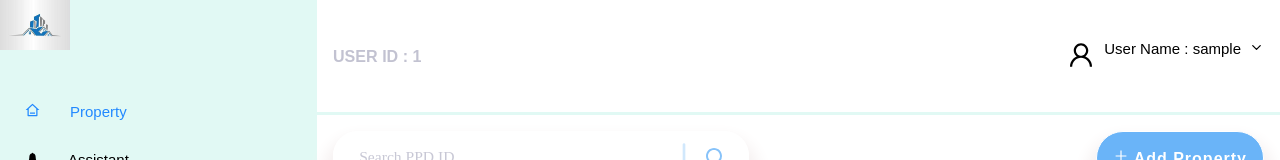
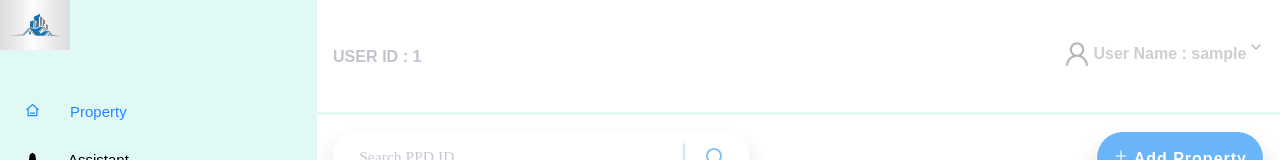
Before and after one commit to ChavvaNarayana/Real_Estate_Client, a React (Create React App) app: page / in a window 1280 px wide. Shown: the top 160 px of the page. Built offline with nearby package versions, Linux system fonts and the light colour scheme; sample sign-in values are in the browser's storage.

Commit message:
added finishing css for search, list, properties

```diff
--- a/src/components/Index.css
+++ b/src/components/Index.css
@@ -144,46 +144,79 @@ td {
     background-color: #F5FAF5;
 }
 
+.username-display {
+    font-size: medium;
+    font-weight: 600;
+    opacity: 0.8;
+    color: #C3C3C3;
+
+}
+
+.username-display:hover {
+    cursor: pointer;
+    filter: saturate(5.5);
+    scale: 1.1;
+    color: #416899;
+    transition: all ease-in-out 0.5s;
+}
+
 .logout-btn {
     background-color: white;
     border: none;
     font-weight: 600;
     opacity: 0.7;
     color: lightcoral;
+    padding-right: 1rem;
+    text-align: right;
 }
 
 .logout-btn:hover {
     cursor: pointer;
-    filter: saturate(5.5);
+    filter: saturate(8.5);
+    scale: 1.05;
+    transition: all ease-in-out 0.5s;
 }
 
 .username {
-    padding-bottom: 0.5rem;
-    margin: 0 0.5rem;
+    padding: 0.2rem 0.1rem;
+    padding-top: 0.4rem;
+
 }
 
-.username:hover {
-    cursor: pointer;
-    filter: saturate(5.5);
+.user-icons {
+    color: #A6A6A6;
 }
+
+.user-icons:hover {
+    color: #416899;
+    transition: all ease-in-out 0.5s;
+}
+
 
 .cursor-pointer:hover {
     cursor: pointer;
 }
+
 .images {
     color: #C3C3C3;
 }
+
 .images:hover {
     color: #416899;
+    transition: all ease-in-out 0.5s;
 }
 
 .eye:hover {
     color: aquamarine;
+    transition: all ease-in-out 0.5s;
 }
+
 .edit:hover {
     color: orange;
+    transition: all ease-in-out 0.5s;
 }
 
-.eye, .edit {
+.eye,
+.edit {
     color: #DFDFDF;
 }
```
